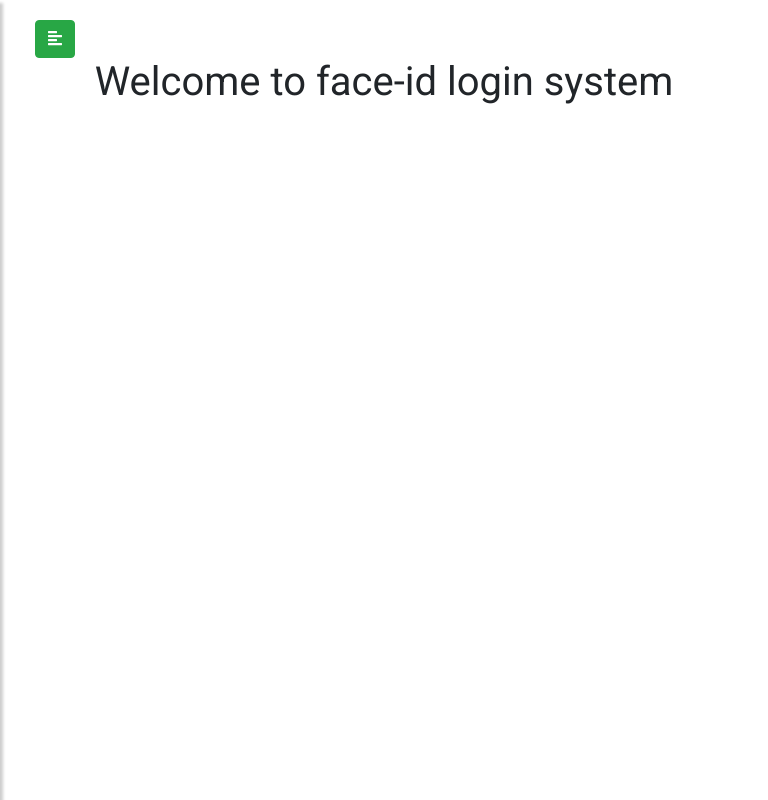
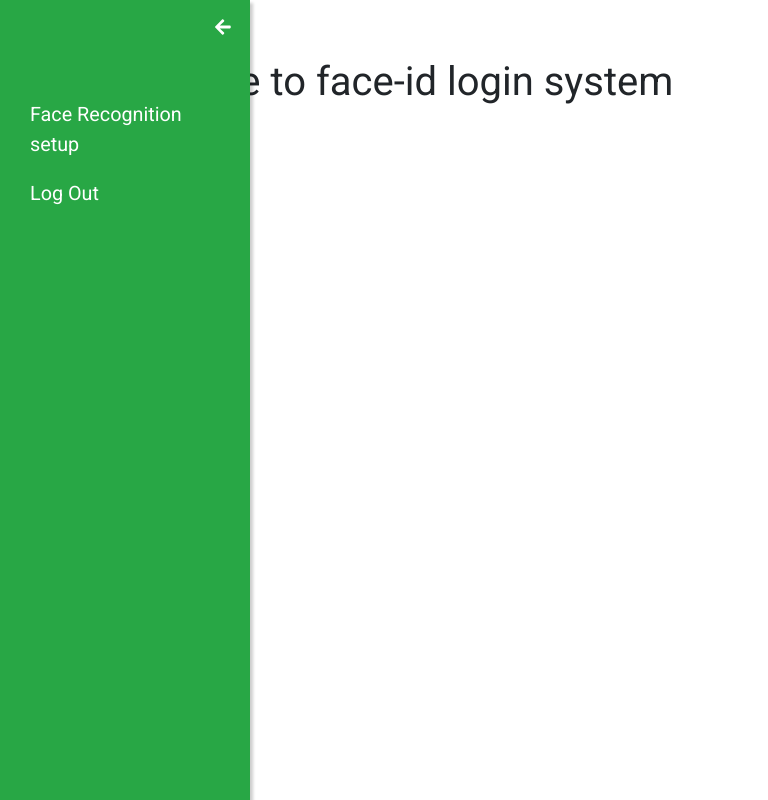
Before and after one commit to safwav123/face, a Flask app: page /home in a window 768 px wide. Run offline with Flask 2, Linux system fonts and the light colour scheme; a user stored in the database is signed in; some libraries are stand-ins or nearby versions.

Commit message:
Update style3.css

```diff
--- a/static/style3.css
+++ b/static/style3.css
@@ -226,3 +226,34 @@ a.article, a.article:hover {
     top: 0;
     right: 0;
 }
+@media screen and (max-width: 768px) {
+    body {
+        font-size: 16px;
+    }
+
+    #sidebar {
+        left: -100%;
+    }
+
+    #sidebar.active {
+        left: 0;
+    }
+
+    .container img {
+        max-width: 100%;
+    }
+}
+
+@media screen and (min-width: 768px) {
+    body {
+        font-size: 18px;
+    }
+
+    #sidebar {
+        left: 0;
+    }
+
+    #content {
+        padding: 20px 40px;
+    }
+}
```
